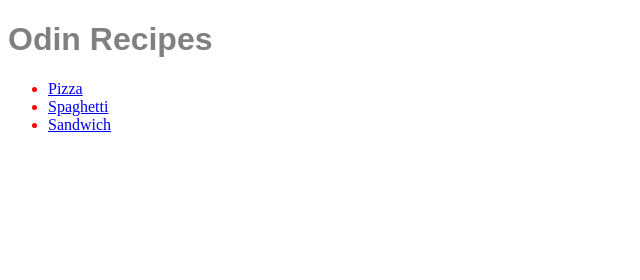
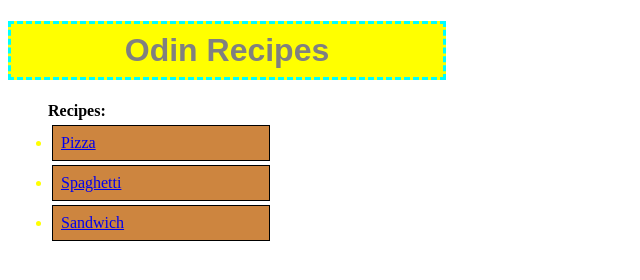
Before and after one commit to Norraynor/odin-recipes, a plain HTML site: page index.html in a window 1280 px wide. Shown: the whole page, without its empty margins (0-640 px from the left). Drawn offline with Linux system fonts and the light colour scheme.

Commit message:
Add new styles to style.css

```diff
--- a/index.html
+++ b/index.html
@@ -7,7 +7,7 @@
 </head>
 <body>
     <h1>Odin Recipes</h1>
-    <ul>
+    <ul> <h4>Recipes:</h4>
         <li><a href="recipes/pizza.html">Pizza</a></li>
         <li><a href="recipes/spaghetti.html">Spaghetti</a></li>
         <li><a href="recipes/sandwich.html">Sandwich</a></li>
--- a/styles/style.css
+++ b/styles/style.css
@@ -1,8 +1,21 @@
 h1{
     color: gray;
     font-family: sans-serif;
+    background-color: yellow;
+    width: 400px;
+    text-align: center;
+    border: 3px dashed cyan;
+    padding: 8px 16px;
+}
+h4{
+    margin-bottom: 5px;
 }
 li{
-    color: red;
+    color: yellow;
     font-family: serif;
+    background-color: peru;
+    border: 1px solid black;
+    padding: 8px;
+    margin: 4px;
+    width: 200px;
 }
```
